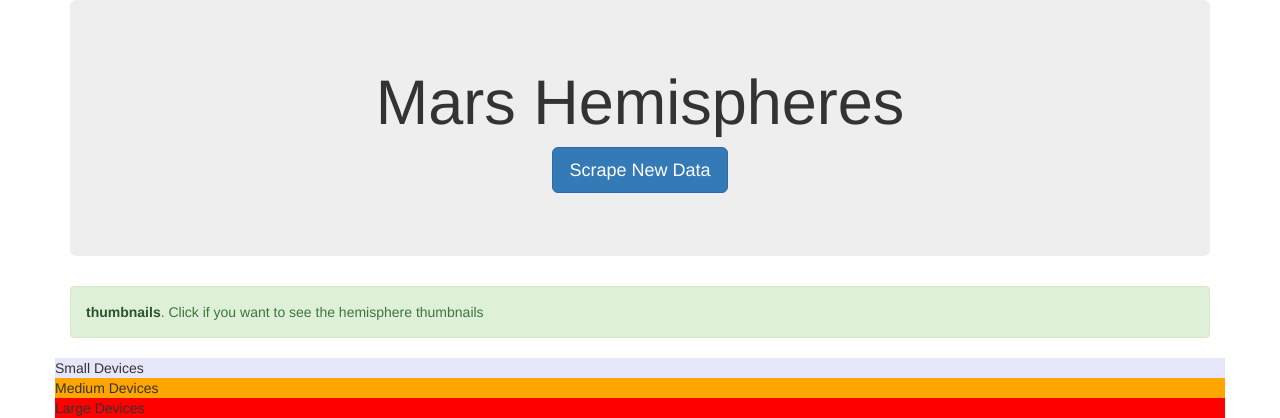
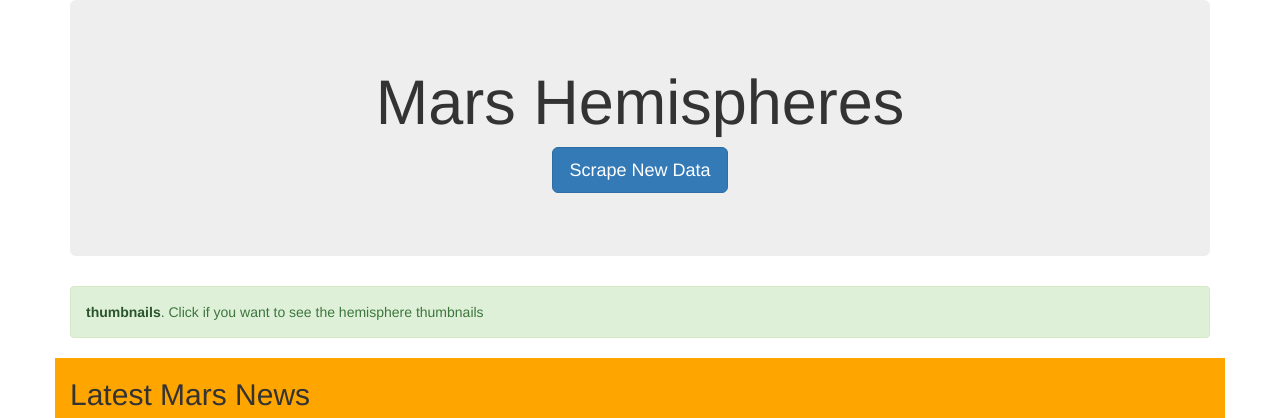
Before and after one commit to ShruthiRamu/Mission-to-Mars, a Flask app: template apps/templates/challenge_index.html in a window 1280 px wide. Shown: the top 418 px of the page. Run offline with Flask 2, Linux system fonts and the light colour scheme; the template is opened without the code that fills it, so the values that code supplies are empty; some libraries are stand-ins or nearby versions.

Commit message:
Challenge solution

```diff
--- a/apps/templates/challenge_index.html
+++ b/apps/templates/challenge_index.html
@@ -76,14 +76,9 @@
         <a href="http://127.0.0.1:5000/thumbnails" class="alert-link">thumbnails</a>. Click if you want to see the hemisphere thumbnails
       </div>
 
-      <div class="row">
-        <div class="col-sm" style="background-color:lavender;">Small Devices</div>
-        <div class="col-md" style="background-color:orange;">Medium Devices</div>
-        <div class="col-lg" style="background-color:red;">Large Devices</div>
-      </div>
 
       <!-- Add section for Mars News -->
-      <div class="row" id="mars-news">
+      <div class="row" id="mars-news" style="background-color:orange;">
         <div class="col-md-12">
           <div class="media">
             <div class="media-body">
@@ -96,8 +91,8 @@
       </div>
 
       <!-- Section for Featured Image and Facts table -->
-      <div class="row" id="mars-featured-image">
-        <div class="col-md-8">
+      <div class="row" id="mars-featured-image" style="background-color:red;">
+        <div class="col-sd" >
           <h2>Featured Mars Image</h2>
 
           <!-- if images is False/None/non-existent, then default to error message -->
@@ -110,7 +105,7 @@
 
         <div class="col-md-4">
           <!-- Mars Facts -->
-          <div class="row" id="mars-facts">
+          <div class="row" id="mars-facts" style="background-color:lavender;">
             <div class="col-md-12">
               <h4>Mars Facts</h4>
               {{ mars.facts | safe }}
```
